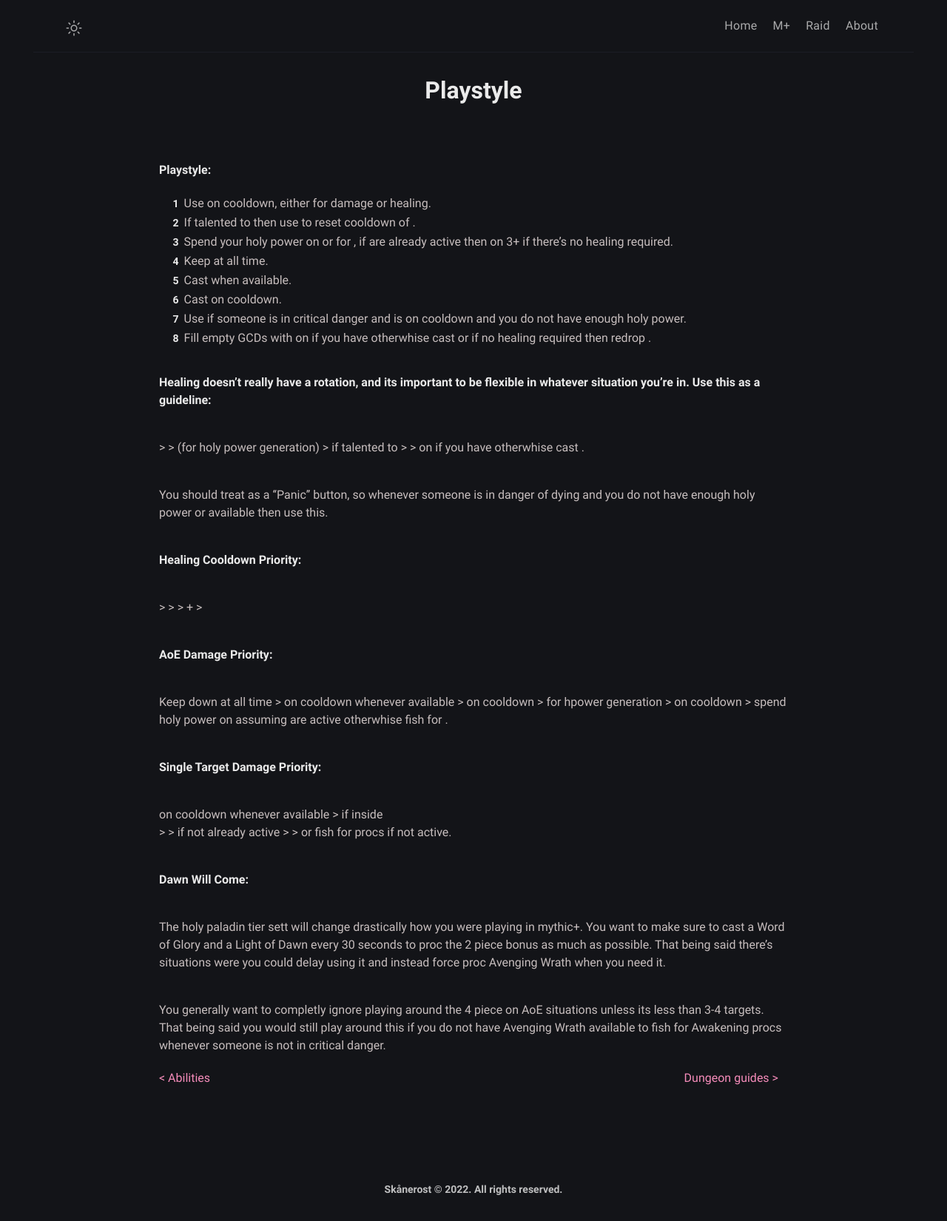
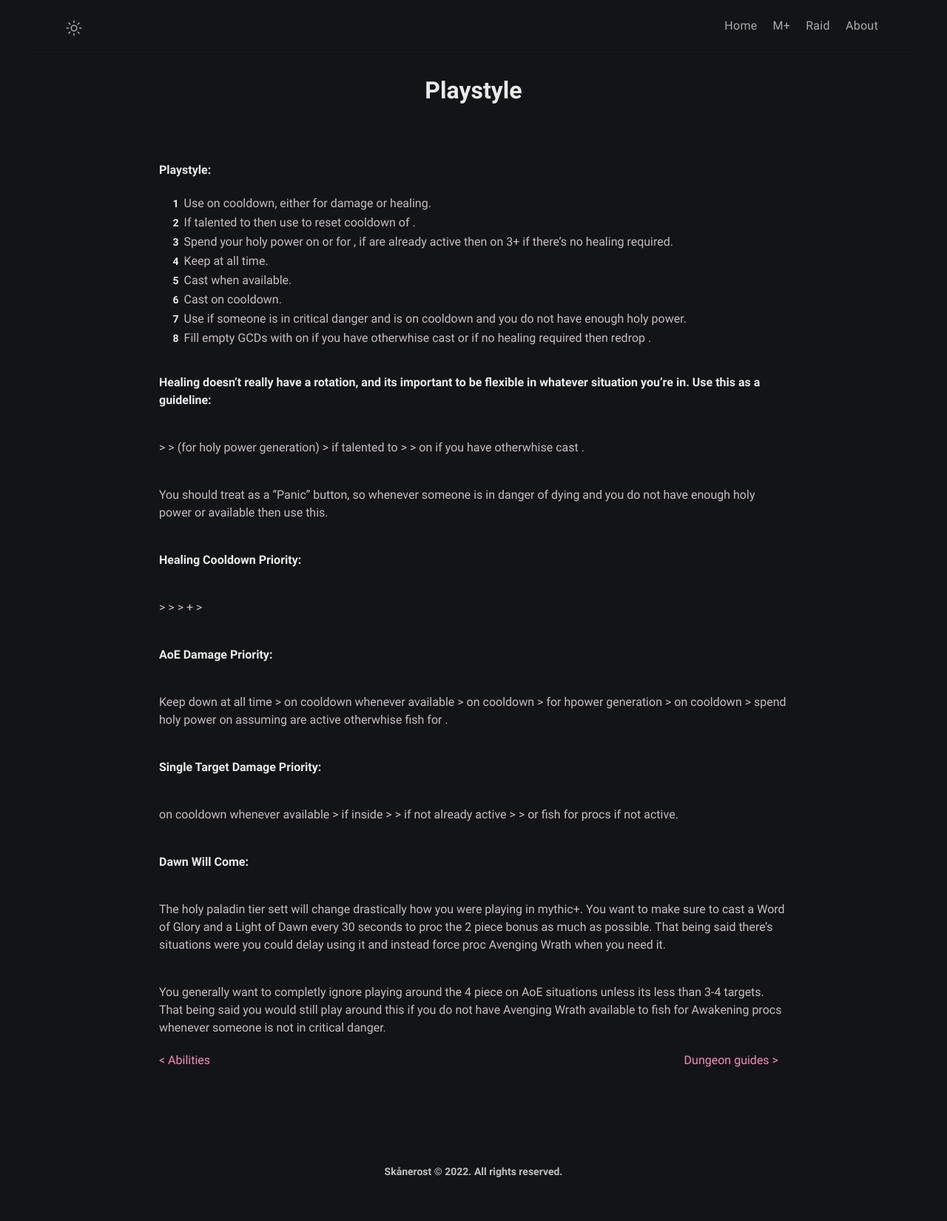
Before and after one commit to BetterThanWowhead/BetterThanWowhead.github.io, a Jekyll site: the page built from pages/M+/playstyle.md, in a window 1280 px wide. Shown: the whole page at 74% size. Built offline with Jekyll 4.4.1, drawn with Linux system fonts in a browser that asks for light colours; a script that is not in the unit is left out.

```diff
--- a/pages/M+/playstyle.md
+++ b/pages/M+/playstyle.md
@@ -55,13 +55,9 @@ spend holy power on <a href="https://www.wowhead.com/spell=53600/shield-of-the-r
 
 **Single Target Damage Priority:**
 
-<a href="https://www.wowhead.com/spell=24275/hammer-of-wrath" data-wowhead="spell=24275"></a> on cooldown whenever available
-\>
+<a href="https://www.wowhead.com/spell=24275/hammer-of-wrath" data-wowhead="spell=24275"></a> on cooldown whenever available >
 <a href="https://www.wowhead.com/spell=20271/judgment" data-wowhead="spell=20271"></a> if inside
-<a href="https://www.wowhead.com/spell=66011/avenging-wrath" data-wowhead="spell=66011"></a>
-\>
-<a href="https://www.wowhead.com/spell=20473/holy-shock" data-wowhead="spell=20473"></a>
-\>
+<a href="https://www.wowhead.com/spell=66011/avenging-wrath" data-wowhead="spell=66011"></a> > <a href="https://www.wowhead.com/spell=20473/holy-shock" data-wowhead="spell=20473"></a> >
 <a href="https://www.wowhead.com/spell=26573/consecration" data-wowhead="spell=26573"></a> if not already active
 \>
 <a href="https://www.wowhead.com/spell=293895/crusader-strike" data-wowhead="spell=293895"></a>
```
